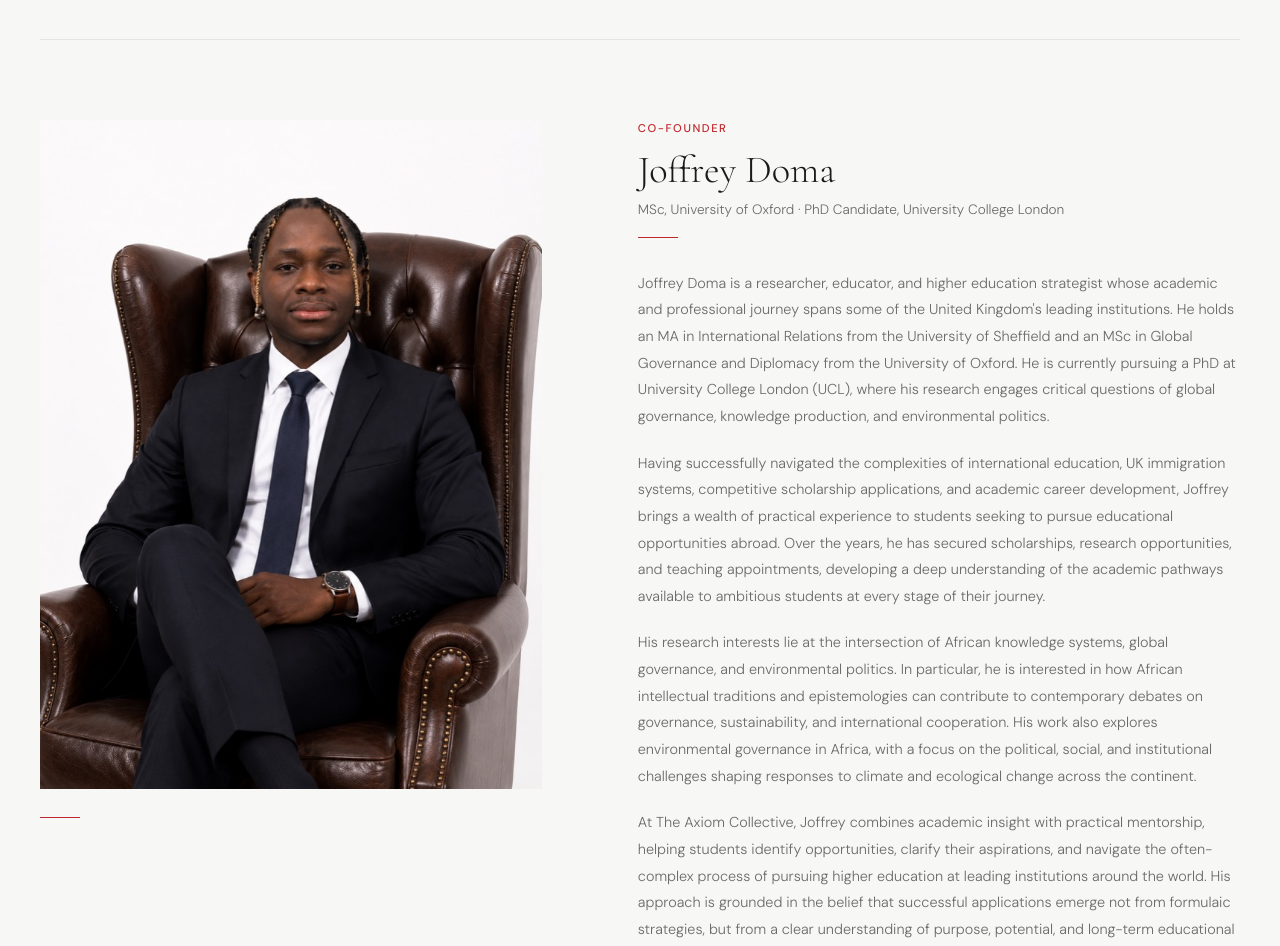
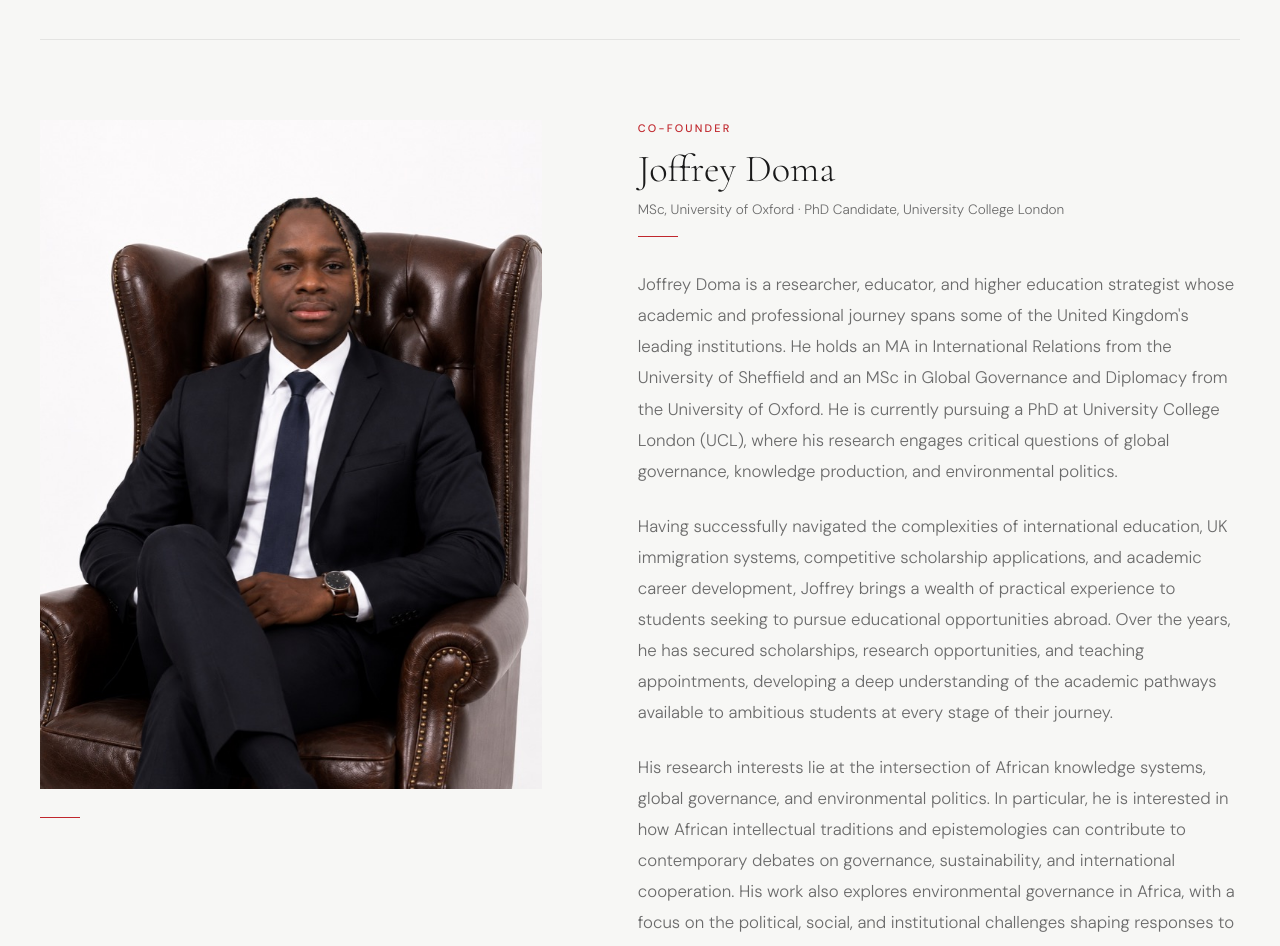
Before and after one commit to Kachi-Obata/The-Axiom-Collective, a Next.js app: page /about in a window 1280 px wide. Shown: the part 5300-6246 px from the top of the page. Built offline with nearby package versions, Linux system fonts and the light colour scheme; no server answers.

Commit message:
Align Joffrey bio typography with Marius — font size, spacing, eyebrow letter-spacing

```diff
--- a/app/about/page.tsx
+++ b/app/about/page.tsx
@@ -351,8 +351,8 @@ export default function AboutPage() {
             <AnimateOnScroll delay={200}>
               <p style={{
                 fontFamily: 'DM Sans, sans-serif',
-                fontSize: '0.7rem',
-                letterSpacing: '0.14em',
+                fontSize: '0.68rem',
+                letterSpacing: '0.2em',
                 textTransform: 'uppercase',
                 color: 'var(--crimson)',
                 fontWeight: 500,
@@ -374,16 +374,16 @@ export default function AboutPage() {
               </p>
               <span style={{ display: 'block', width: '40px', height: '1px', background: 'var(--crimson)', marginBottom: '2rem' }} />
 
-              <p style={{ fontFamily: 'DM Sans, sans-serif', fontSize: '0.9rem', fontWeight: 300, lineHeight: '1.85', color: 'var(--muted)', marginBottom: '1.25rem' }}>
+              <p style={{ fontFamily: 'DM Sans, sans-serif', fontSize: '1.05rem', fontWeight: 300, lineHeight: '1.85', color: 'var(--muted)', marginBottom: '1.5rem' }}>
                 Joffrey Doma is a researcher, educator, and higher education strategist whose academic and professional journey spans some of the United Kingdom's leading institutions. He holds an MA in International Relations from the University of Sheffield and an MSc in Global Governance and Diplomacy from the University of Oxford. He is currently pursuing a PhD at University College London (UCL), where his research engages critical questions of global governance, knowledge production, and environmental politics.
               </p>
-              <p style={{ fontFamily: 'DM Sans, sans-serif', fontSize: '0.9rem', fontWeight: 300, lineHeight: '1.85', color: 'var(--muted)', marginBottom: '1.25rem' }}>
+              <p style={{ fontFamily: 'DM Sans, sans-serif', fontSize: '1.05rem', fontWeight: 300, lineHeight: '1.85', color: 'var(--muted)', marginBottom: '1.5rem' }}>
                 Having successfully navigated the complexities of international education, UK immigration systems, competitive scholarship applications, and academic career development, Joffrey brings a wealth of practical experience to students seeking to pursue educational opportunities abroad. Over the years, he has secured scholarships, research opportunities, and teaching appointments, developing a deep understanding of the academic pathways available to ambitious students at every stage of their journey.
               </p>
-              <p style={{ fontFamily: 'DM Sans, sans-serif', fontSize: '0.9rem', fontWeight: 300, lineHeight: '1.85', color: 'var(--muted)', marginBottom: '1.25rem' }}>
+              <p style={{ fontFamily: 'DM Sans, sans-serif', fontSize: '1.05rem', fontWeight: 300, lineHeight: '1.85', color: 'var(--muted)', marginBottom: '1.5rem' }}>
                 His research interests lie at the intersection of African knowledge systems, global governance, and environmental politics. In particular, he is interested in how African intellectual traditions and epistemologies can contribute to contemporary debates on governance, sustainability, and international cooperation. His work also explores environmental governance in Africa, with a focus on the political, social, and institutional challenges shaping responses to climate and ecological change across the continent.
               </p>
-              <p style={{ fontFamily: 'DM Sans, sans-serif', fontSize: '0.9rem', fontWeight: 300, lineHeight: '1.85', color: 'var(--muted)' }}>
+              <p style={{ fontFamily: 'DM Sans, sans-serif', fontSize: '1.05rem', fontWeight: 300, lineHeight: '1.85', color: 'var(--muted)' }}>
                 At The Axiom Collective, Joffrey combines academic insight with practical mentorship, helping students identify opportunities, clarify their aspirations, and navigate the often-complex process of pursuing higher education at leading institutions around the world. His approach is grounded in the belief that successful applications emerge not from formulaic strategies, but from a clear understanding of purpose, potential, and long-term educational goals.
               </p>
             </AnimateOnScroll>
```
